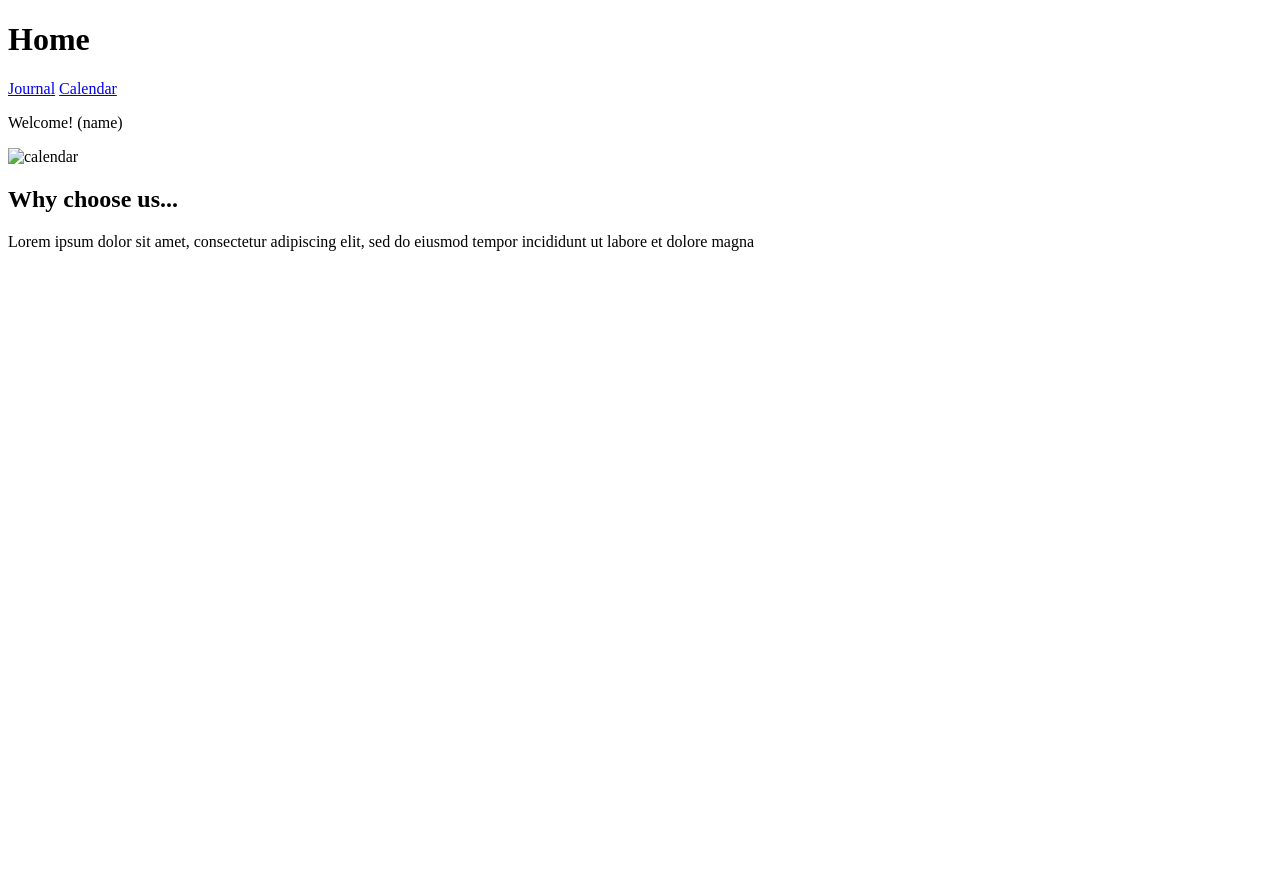
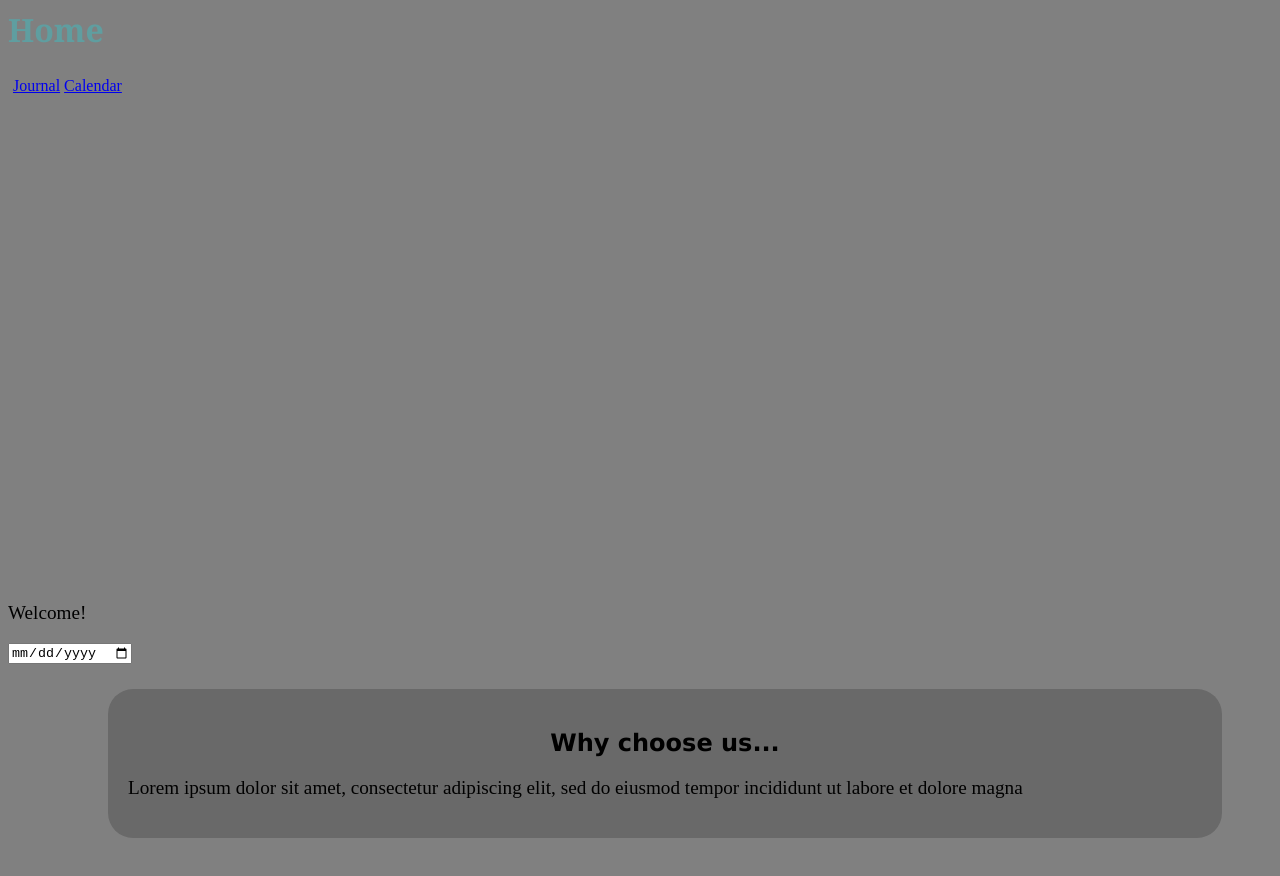
Before and after one commit to AlexanderG40/CSC104-final, a plain HTML site: page index.html in a window 1280 px wide. Before the commit the page ends 800 px from the top, so only its background shows below. Drawn offline with Linux system fonts and the light colour scheme.

Commit message:
Add files via upload

```diff
--- a/index.html
+++ b/index.html
@@ -10,6 +10,8 @@
     <meta name="viewport" content="width=device-width, initial-scale=1.0">
     <!--This is where the title of my page goes to keep things organized and clean code-->
     <title>Home</title>
+    <!--This will link the style.css where it will style the HTML-->
+    <link rel="stylesheet" href="style.css">
 </head>
 <body>
      <!--Added a header which defines the h1-h6 of a webpage.-->
@@ -26,8 +28,8 @@
     </header>
     <!--This section will have welcome message-->
     <section>
-        <p>Welcome! (name)</p>
-        <img src="calendar.jpg" alt="calendar" width="650" height="650">
+        <p>Welcome!</p>
+        <input type="date" id="date">
         <footer>
             <h2>Why choose us...</h2>
             <p>Lorem ipsum dolor sit amet, consectetur adipiscing elit, sed do eiusmod tempor incididunt ut labore et dolore magna</p>
--- a/style.css
+++ b/style.css
@@ -3,12 +3,9 @@ body{
     /* Set the color of the background to grey */
     background-color: grey;
     /* Change the font color to aqua */
-    color: aqua;
+    color: black;
 }
 
-header{
-    text-align: justify;
-}
 
 nav{
     /* Set the height of the nav property */
@@ -23,14 +20,16 @@ nav{
 footer{
     /* Alligns the text to center */
     text-align: center;
+    /* Sets the border of the footer to 1 px */
+    border-radius: 25px;
     /* Sets the margin */
-    margin-right: 200px;
+    margin: 25px 50px 75px 100px;
+    /* Sets the background color of the footer to dark grey  */
+    background-color: dimgrey;
+    /* Sets the padding */
+    padding: 20px;
 }
 
-/* The inline block where you can set the width and height */
-img{
-    display: inline-block;
-}
 
 /* Paragraph Style */
 p{
@@ -42,9 +41,13 @@ p{
 /* Style the h1 */
 h1{
     color: cadetblue;
+    font-family: Georgia, 'Times New Roman', Times, serif;
+    margin-top: 5px;
 }
 
 /* Style the h2 */
 h2{
-    color: burlywood;
+    color: black;
+    font-family: Verdana, Geneva, Tahoma, sans-serif;
+
 }
```
Also changed, not shown: calendar.html (+6 -1 lines), journal.html (+2 -0 lines).
